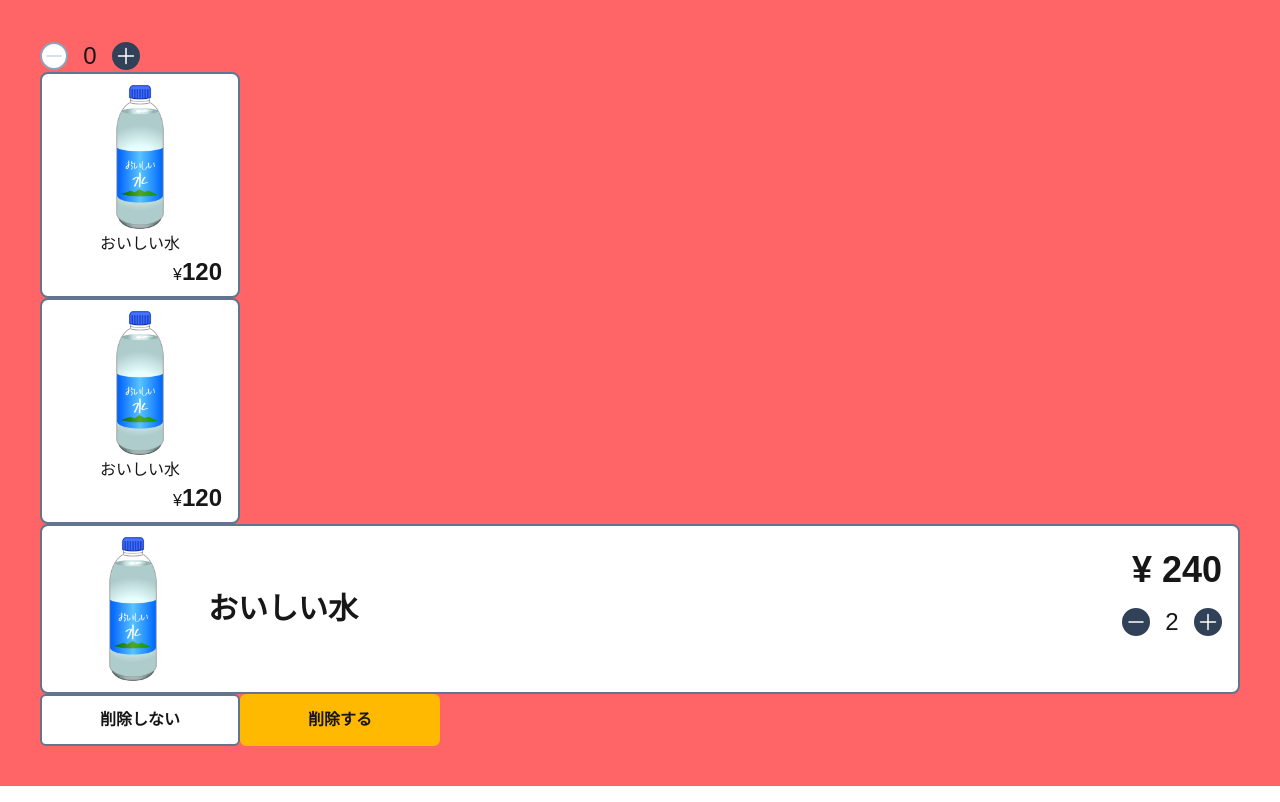
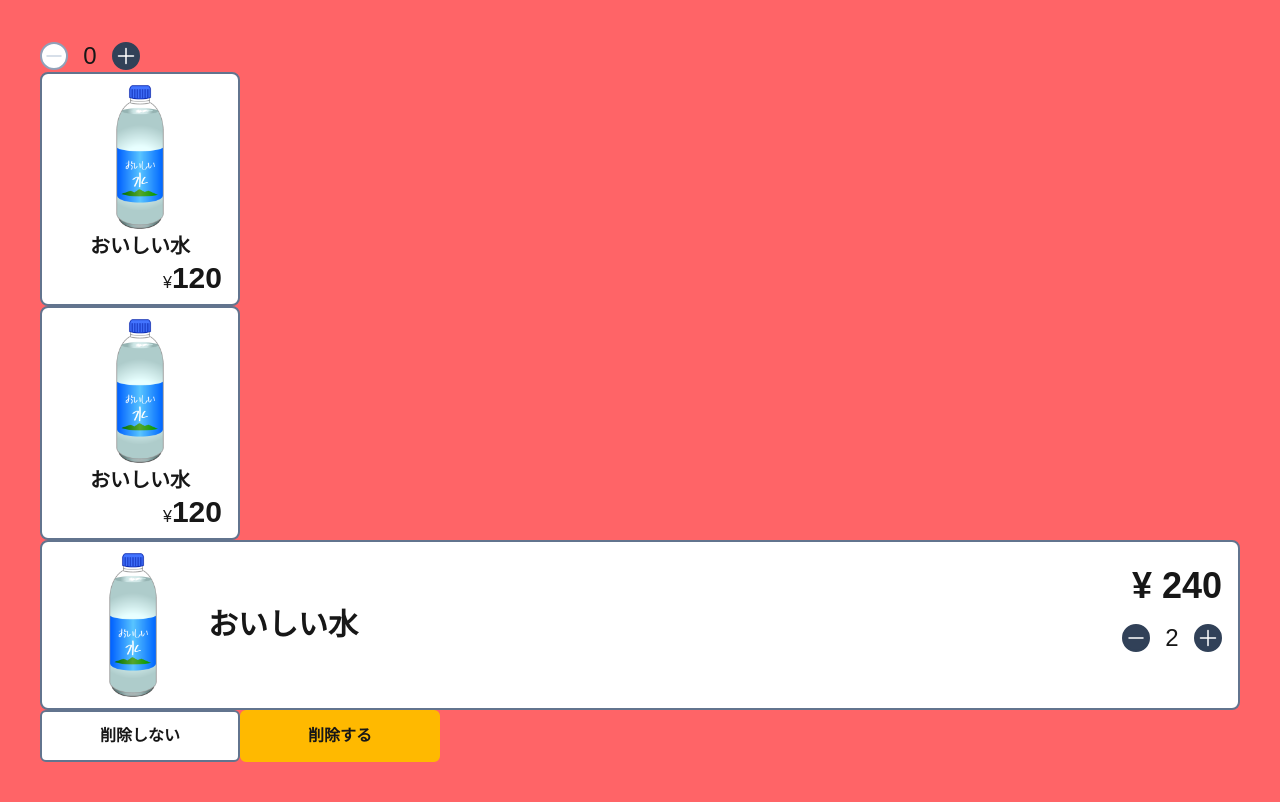
Before and after one commit to inooto/registry_next, a Next.js app: page / in a window 1280 px wide. Built offline with nearby package versions, Linux system fonts and the light colour scheme.

Commit message:
fix: item list card

```diff
--- a/components/cards/itemListCard.tsx
+++ b/components/cards/itemListCard.tsx
@@ -20,9 +20,9 @@ const ItemListCard = (props: ItemListCardProps) => {
       onClick={() => showDetail(id)}
     >
       <Image src={src} alt={alt} width={150} height={150} loading="lazy" />
-      <p>{name}</p>
+      <p className="text-xl font-bold">{name}</p>
       <p className="w-full text-right">
-        ¥<span className="text-2xl font-bold">{price}</span>
+        ¥<span className="text-3xl font-bold">{price}</span>
       </p>
     </div>
   );
```
